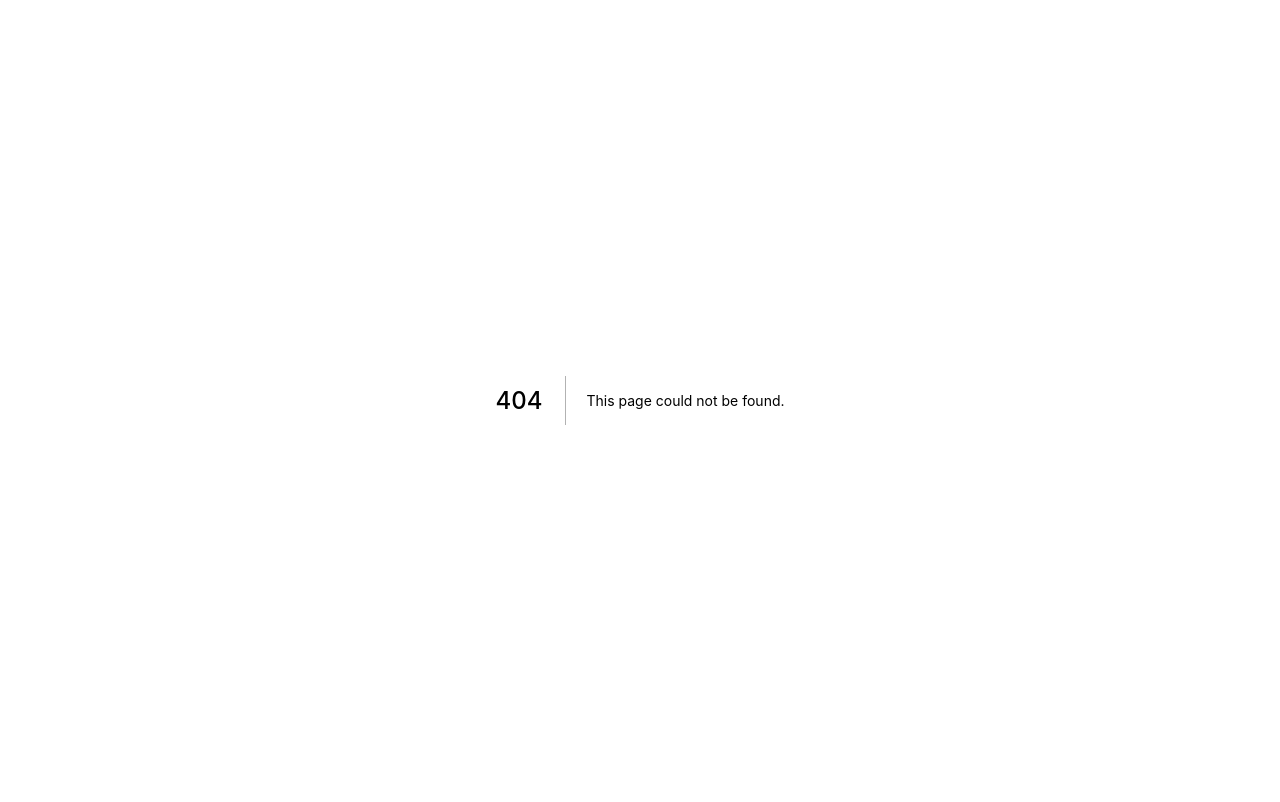
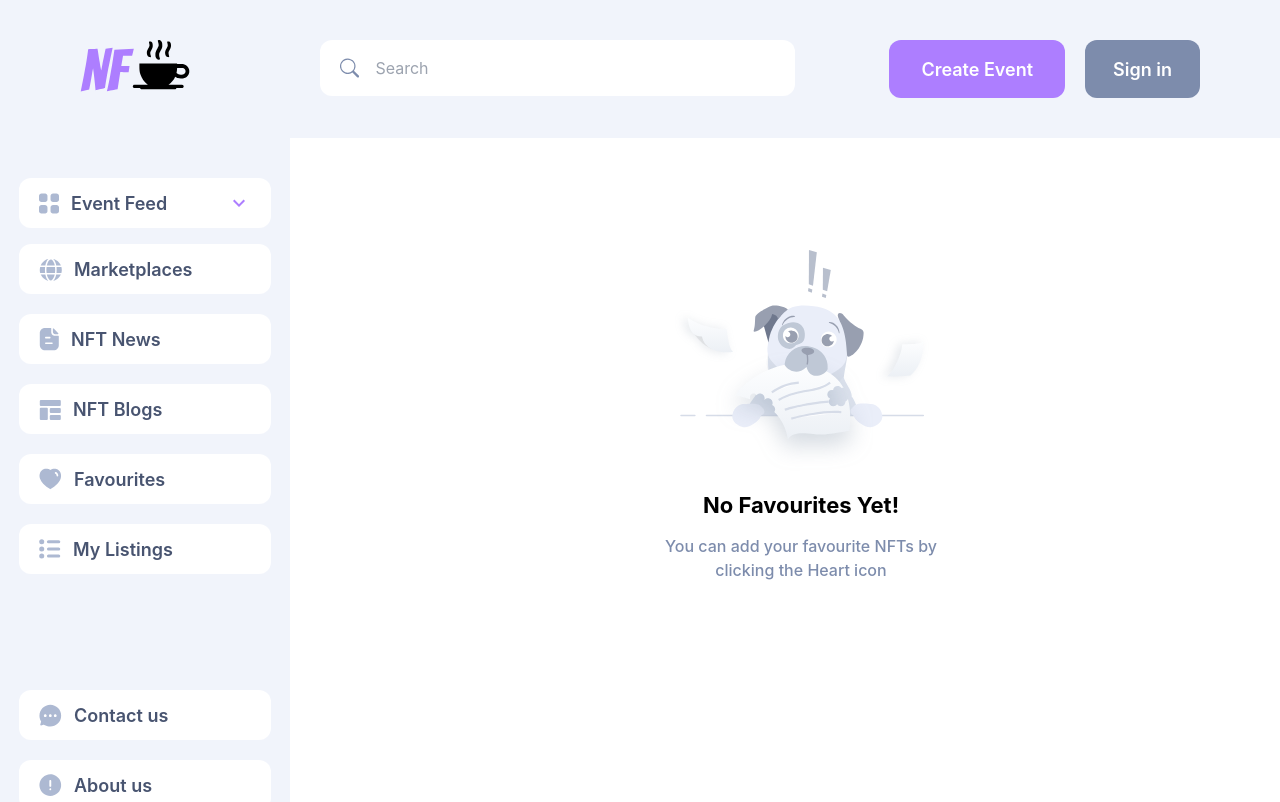
Before and after one commit to ZainSaleem1110/NF-Next, a Next.js app: page /favourite in a window 1280 px wide. Before the commit this address had no page. Shown: the top 802 px of the page. Built offline with nearby package versions, Linux system fonts and the light colour scheme.

Commit message:
favourite data

```diff
--- a/Components/Sidebar.jsx
+++ b/Components/Sidebar.jsx
@@ -82,7 +82,7 @@ function Sidebar() {
                     <span className="text-[#485470] font-semibold text-[18px] ml-3">NFT Blogs</span>
                 </a>
                 </Link>
-                <Link href="/favourites" passHref>
+                <Link href="/favourite" passHref>
                 <a className="w-[252px] h-[50px] rounded-xl bg-white flex px-5 mt-5 items-center cursor-pointer">
                     <Image
                         src={Heart}
--- /dev/null
+++ b/pages/favourite/index.jsx
@@ -0,0 +1,39 @@
+import AuthNavbar from '../../Components/AuthNavbar'
+import Sidebar from '../../Components/Sidebar'
+import NotFavourite from '../../assets/notFavourite.svg'
+import Image from 'next/image'
+import BlogCard from '../../Components/BlogCard'
+import Img01 from '../../assets/Img01.svg'
+
+const Data = []
+
+function Favourite() {
+    return (
+        <div className="w-[100%]">
+            <AuthNavbar />
+            <div className="flex">
+                <div className="w-[290px] bg-[#F1F4FB] lg:flex hidden">
+                    <Sidebar />
+                </div>
+                <div className="w-full pt-8 sm:pl-8 pl-2 overflow-x-hidden">
+                    {Data.length === 0 && (
+                        <div className="w-full flex flex-col items-center mt-20">
+                            <Image src={NotFavourite} alt="" />
+                            <h1 className="text-[22px] font-bold mt-4">No Favourites Yet!</h1>
+                            <p className="w-[30%] text-[#7D8CAC] font-medium text-center mt-3">You can add your favourite NFTs by clicking the Heart icon</p>
+                        </div>
+                    )}
+                    {Data.length > 0 && (
+                        <div>
+                            <BlogCard BlogImg={Img01}/>
+                        </div>
+                    )}
+                </div>
+            </div>
+        </div>
+    )
+}
+
+Favourite.displayName = "Favourite"
+
+export default Favourite
--- a/pages/landingPage/index.jsx
+++ b/pages/landingPage/index.jsx
@@ -17,13 +17,14 @@ import Img04 from '../../assets/Img04.svg'
 import Img05 from '../../assets/Img05.svg'
 import Img06 from '../../assets/Img06.svg'
 import BlogCard from '../../Components/BlogCard'
-import Link from 'next/link'
+import { useRouter } from 'next/router';
 
 const BlogImage = [
     Img01, Img02, Img03, Img04, Img05, Img06
 ]
 
 function LandingPage() {
+    const router=useRouter()
     return (
         <div className="w-[100%]">
             <AuthNavbar />
@@ -74,11 +75,11 @@ function LandingPage() {
                     </div>
                     <div className="grid xl:grid-cols-3 md:grid-cols-2 grid-col gap-5 mt-10 sm:pr-8 pr-2 h-[800px] overflow-y-auto category">
                         {BlogImage.map((Images, index) => {
-                            return <Link href="/detailPage" passHref key={index}>
+                            return <div key={index} onClick={()=>{router.push("/detailPage")}}>
                                 <a className="cursor-pointer">
                                     <BlogCard BlogImg={Images} key={index} />
                                 </a>
-                            </Link>
+                            </div>
                         })}
                     </div>
                 </div>
```
Also changed, not shown: assets/notFavourite.svg (added).
